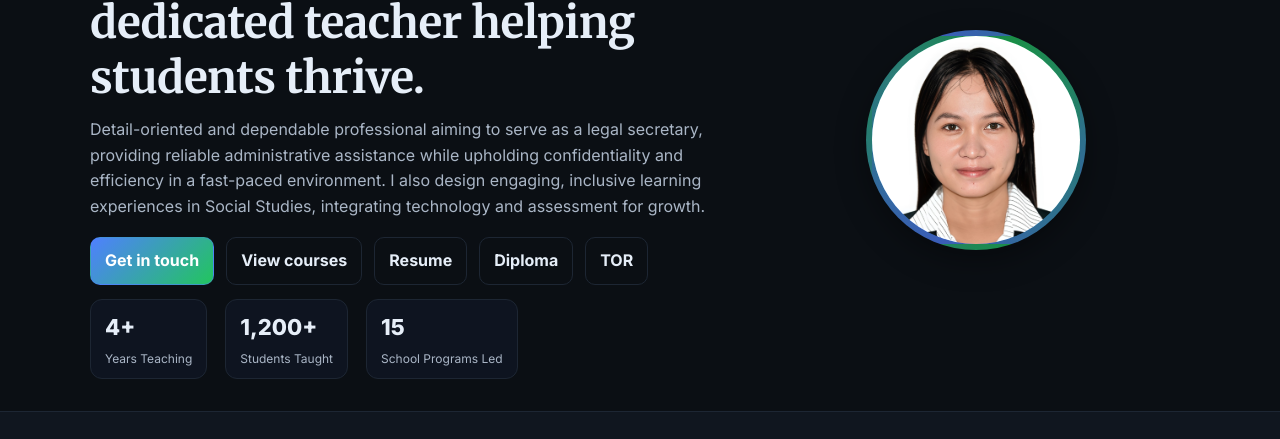
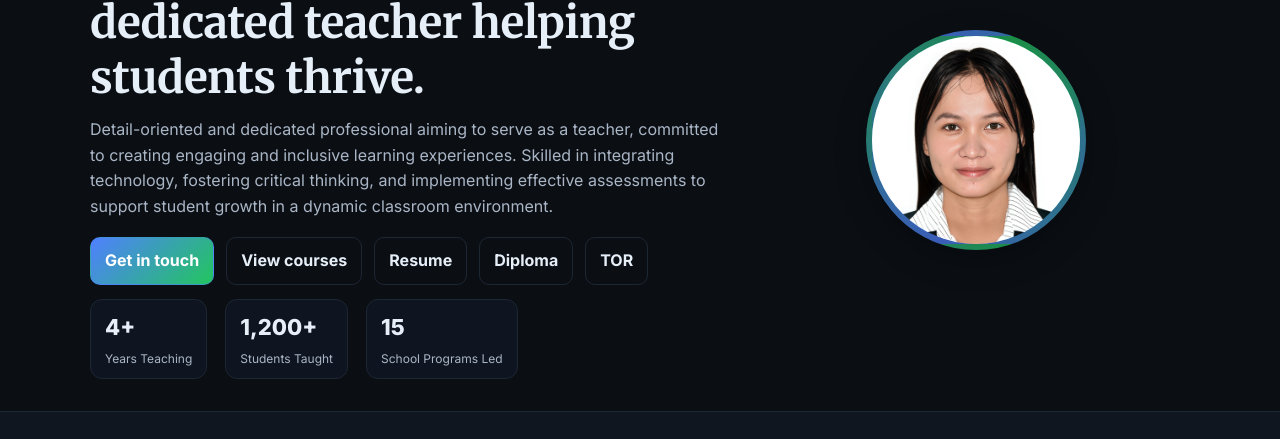
Before and after one commit to ormoc-dev/nelea, a plain HTML site: page index.html in a window 1280 px wide. Shown: the part 223-662 px from the top of the page. Drawn offline with Linux system fonts and the light colour scheme.

Commit message:
Update index.html

```diff
--- a/index.html
+++ b/index.html
@@ -65,12 +65,7 @@
               dedicated teacher helping students thrive.
             </h1>
             <p class="subhead">
-              Detail-oriented and dependable professional aiming to serve as a
-              legal secretary, providing reliable administrative assistance
-              while upholding confidentiality and efficiency in a fast-paced
-              environment. I also design engaging, inclusive learning
-              experiences in Social Studies, integrating technology and
-              assessment for growth.
+              Detail-oriented and dedicated professional aiming to serve as a teacher, committed to creating engaging and inclusive learning experiences. Skilled in integrating technology, fostering critical thinking, and implementing effective assessments to support student growth in a dynamic classroom environment.
             </p>
             <div class="cta-row">
               <a class="btn btn-primary" href="mailto:pedraneleabea@gmail.com"
```
